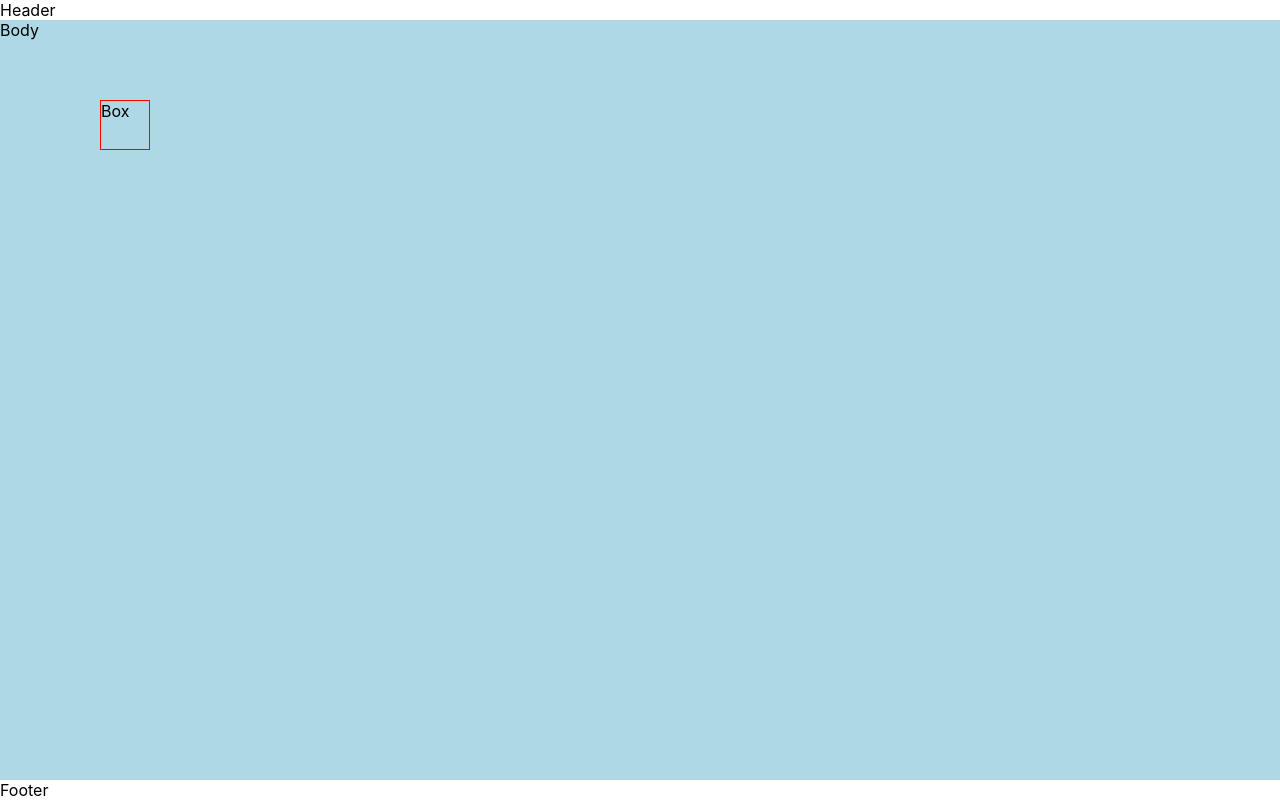
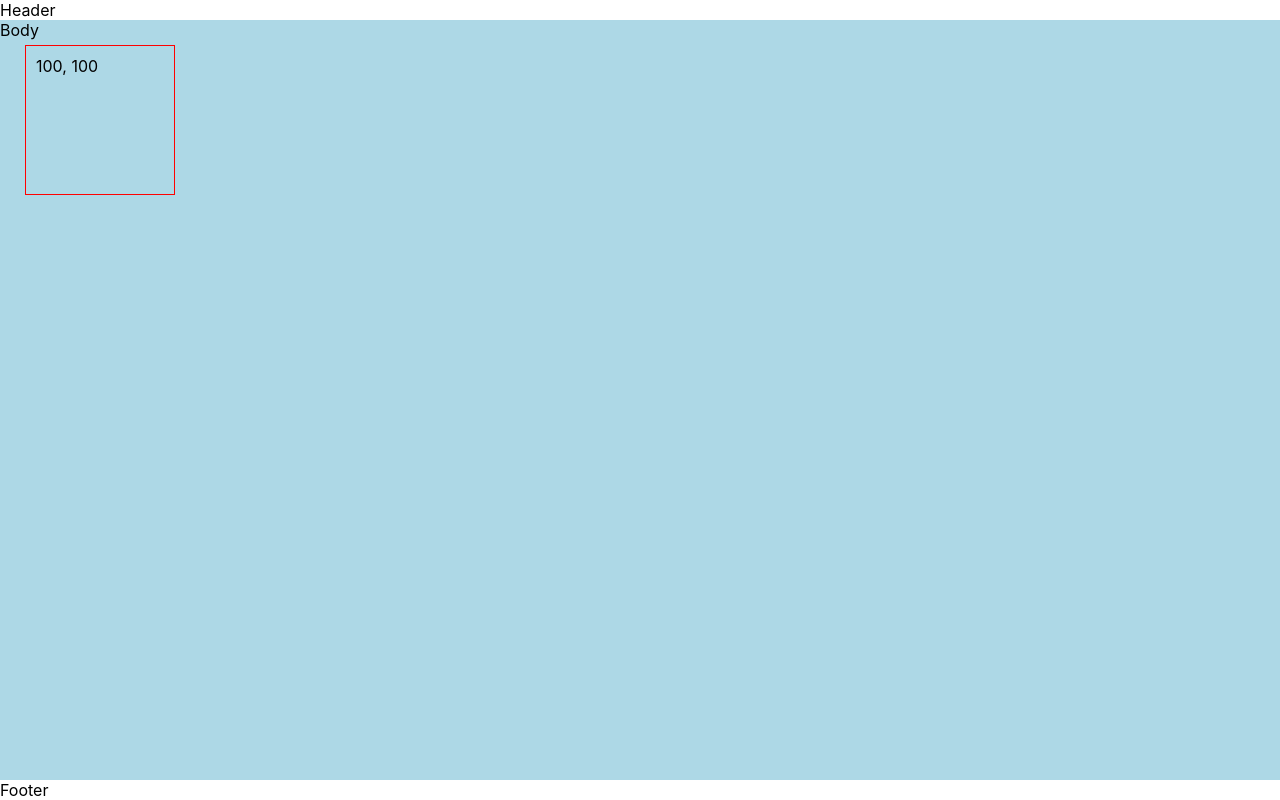
Before and after one commit to lunafutures/zoom-canvas, a React (Create React App) app: page / in a window 1280 px wide. Built offline with nearby package versions, Linux system fonts and the light colour scheme.

Commit message:
Create box on click

```diff
--- a/src/App.css
+++ b/src/App.css
@@ -11,6 +11,9 @@
 
 .AppBody {
   grid-row: body / span 1;
+
+  /* Necessary to making absolute children relative to this instead of the browser */
+  position: relative;
 }
 
 .AppFooter {
@@ -21,8 +24,7 @@
   position: absolute;
   border: 1px solid red;
   box-sizing: border-box;
-  min-width: 50px;
-  min-height: 50px;
+  padding: 10px;
 }
 
 .App-logo {
--- a/src/App.tsx
+++ b/src/App.tsx
@@ -7,9 +7,18 @@ interface TodoProps {
   y: number;
 }
 function Todo({ x, y }: TodoProps) {
+  const initialWidth = 150;
   return (
-    <div className="TodoBox" style={{ top: x, left: y }}>
-      Box
+    <div
+      className="TodoBox"
+      style={{
+        left: x - initialWidth / 2,
+        top: y - initialWidth / 2,
+        width: initialWidth,
+        minHeight: initialWidth,
+      }}
+    >
+      {x}, {y}
     </div>
   );
 }
@@ -33,7 +42,22 @@ function App() {
             offsetX: e.nativeEvent.offsetX,
             offsetY: e.nativeEvent.offsetY,
           };
+          // console.log(q);
+        }}
+        onClick={(e) => {
+          const q = {
+            pageX: e.pageX,
+            pageY: e.pageY,
+            screenX: e.screenX,
+            screenY: e.screenY,
+            clientX: e.clientX, // Point in browser
+            clientY: e.clientY,
+            offsetX: e.nativeEvent.offsetX, // Point relative to parent
+            offsetY: e.nativeEvent.offsetY,
+          };
           console.log(q);
+          setTodos((prev) => [...prev, { x: q.offsetX, y: q.offsetY }]);
+          // setTodos((prev) => [...prev, { x: q.clientX, y: q.clientY }]);
         }}
         style={{ background: "lightblue", height: "auto" }}
       >
```
